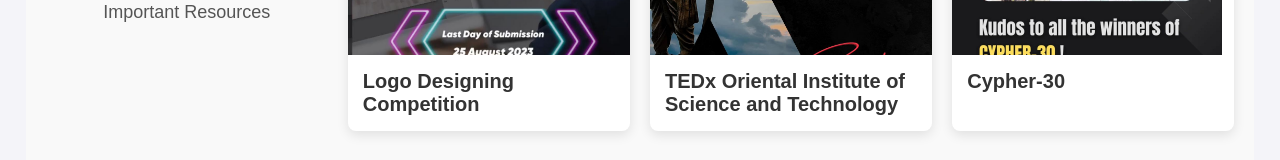
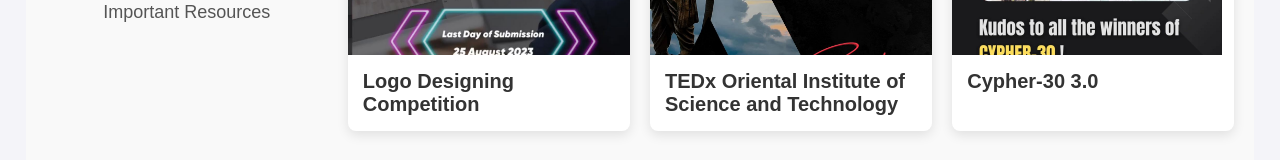
Before and after one commit to Deshbandhu01/ai-club-oist, a React (Vite) app: page / in a window 1280 px wide. Shown: the part 1464-1624 px from the top of the page. Built offline with nearby package versions, Linux system fonts and the light colour scheme.

Commit message:
first commit

```diff
--- a/src/components/body/events/Event.jsx
+++ b/src/components/body/events/Event.jsx
@@ -64,7 +64,7 @@
                 />
               </div>
               <div className="event-info">
-                <h6 className="event-title">Cypher-30</h6>
+                <h6 className="event-title">Cypher-30 3.0</h6>
               </div>
             </div>
           {/* </a> */}
--- a/src/pages/Event_page/Event_p.jsx
+++ b/src/pages/Event_page/Event_p.jsx
@@ -69,7 +69,7 @@
                 />
               </div>
               <div className="event-info">
-                <h6 className="event-title">Cypher-30</h6>
+                <h6 className="event-title">Cypher-30 3.0</h6>
               </div>
             </div>
           {/* </a> */}
```
